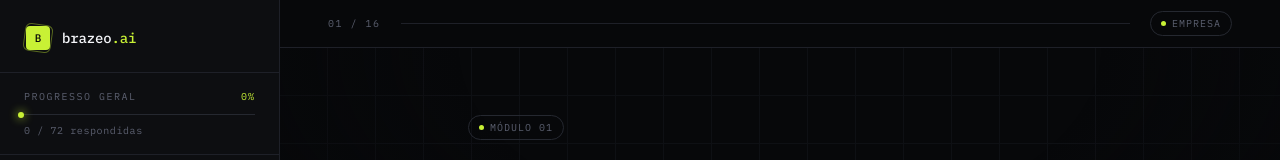
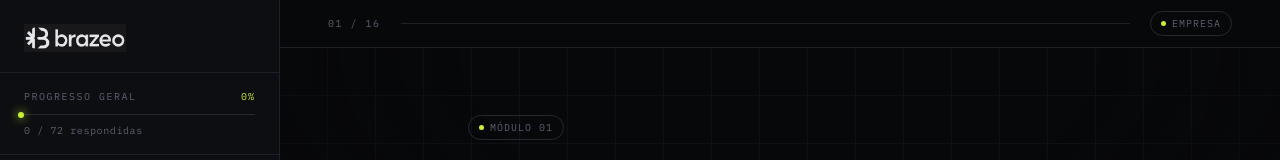
Before and after one commit to mayconddouglas/perguntas, a React (Vite) app: page / in a window 1280 px wide. Shown: the top 160 px of the page. Built offline with nearby package versions, Linux system fonts and the light colour scheme.

Commit message:
feat: substitui logo manual pela logo oficial Brazeo.ai (PNG)

```diff
--- a/src/App.tsx
+++ b/src/App.tsx
@@ -383,19 +383,13 @@ export default function App() {
           transition={{ delay: 0.2, duration: 0.4, ease }}
           style={{ padding: '24px 24px 20px', borderBottom: '1px solid var(--line)', display: 'flex', alignItems: 'center', justifyContent: 'space-between' }}
         >
-          <div style={{ display: 'flex', alignItems: 'center', gap: 10 }}>
-            <motion.div whileHover={{ rotate: 8, scale: 1.05 }} transition={{ type: 'spring', stiffness: 300 }}
-              style={{ width: 28, height: 28, position: 'relative', flexShrink: 0 }}
-            >
-              <div style={{ position: 'absolute', inset: 0, border: '1px solid var(--accent)', borderRadius: 6, transform: 'rotate(8deg)', opacity: 0.4 }} />
-              <div style={{ position: 'absolute', inset: 2, background: 'var(--accent)', borderRadius: 4, display: 'flex', alignItems: 'center', justifyContent: 'center' }}>
-                <span style={{ fontFamily: 'IBM Plex Mono', fontWeight: 500, fontSize: 11, color: 'var(--bg)', lineHeight: 1 }}>B</span>
-              </div>
-            </motion.div>
-            <span style={{ fontFamily: 'IBM Plex Mono', fontSize: '0.875rem', fontWeight: 500, color: 'var(--text-bright)', letterSpacing: '-0.01em' }}>
-              brazeo<span style={{ color: 'var(--accent)' }}>.ai</span>
-            </span>
-          </div>
+          <motion.img
+            src="/brazeo-logo.png"
+            alt="Brazeo.ai"
+            whileHover={{ scale: 1.03 }}
+            transition={{ type: 'spring', stiffness: 300 }}
+            style={{ height: 28, width: 'auto', objectFit: 'contain' }}
+          />
           <button onClick={() => setSidebar(false)} style={{ background: 'none', border: 'none', color: 'var(--muted)', cursor: 'pointer' }} className="lg-hide">
             <X size={18} />
           </button>
```
Also changed, not shown: public/brazeo-logo.png.
